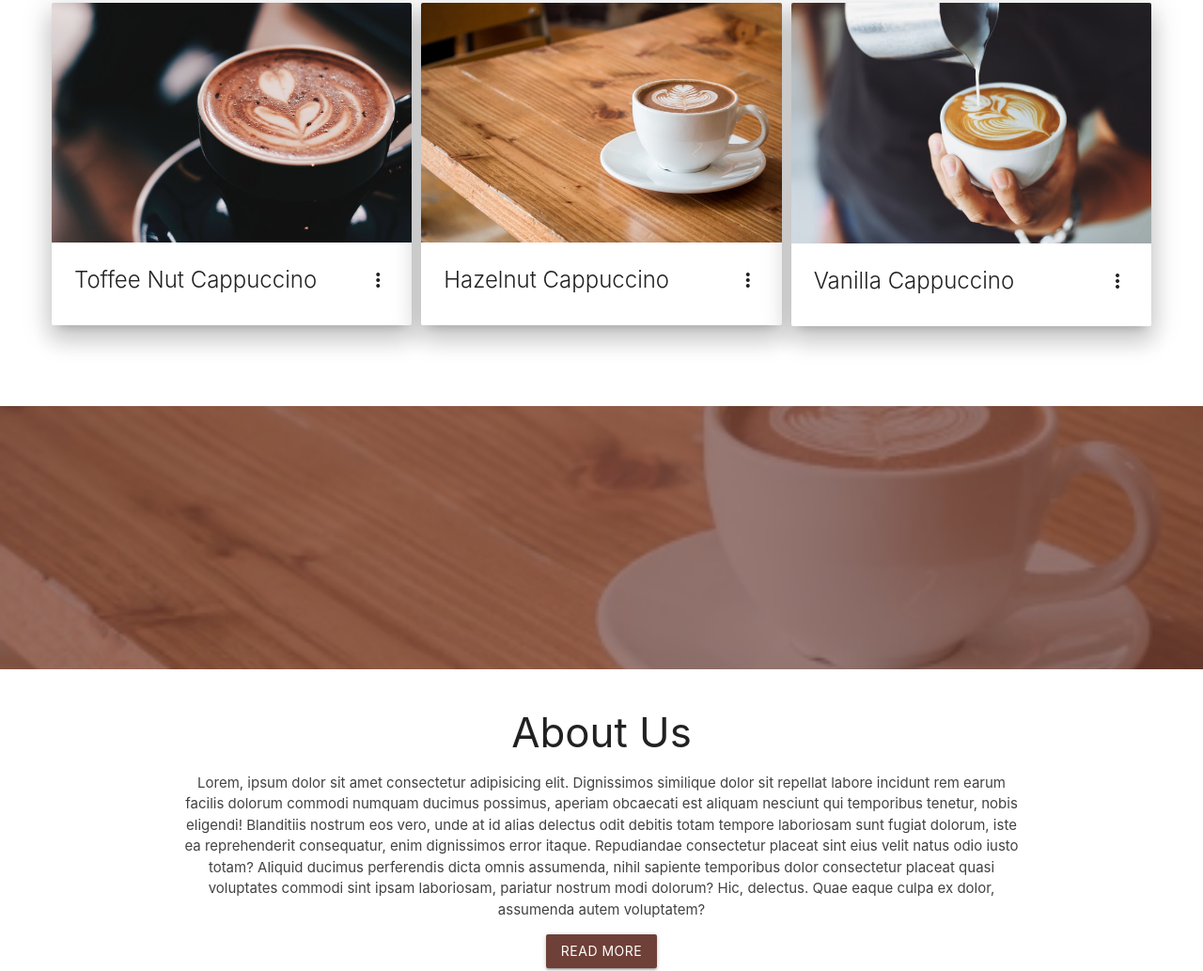
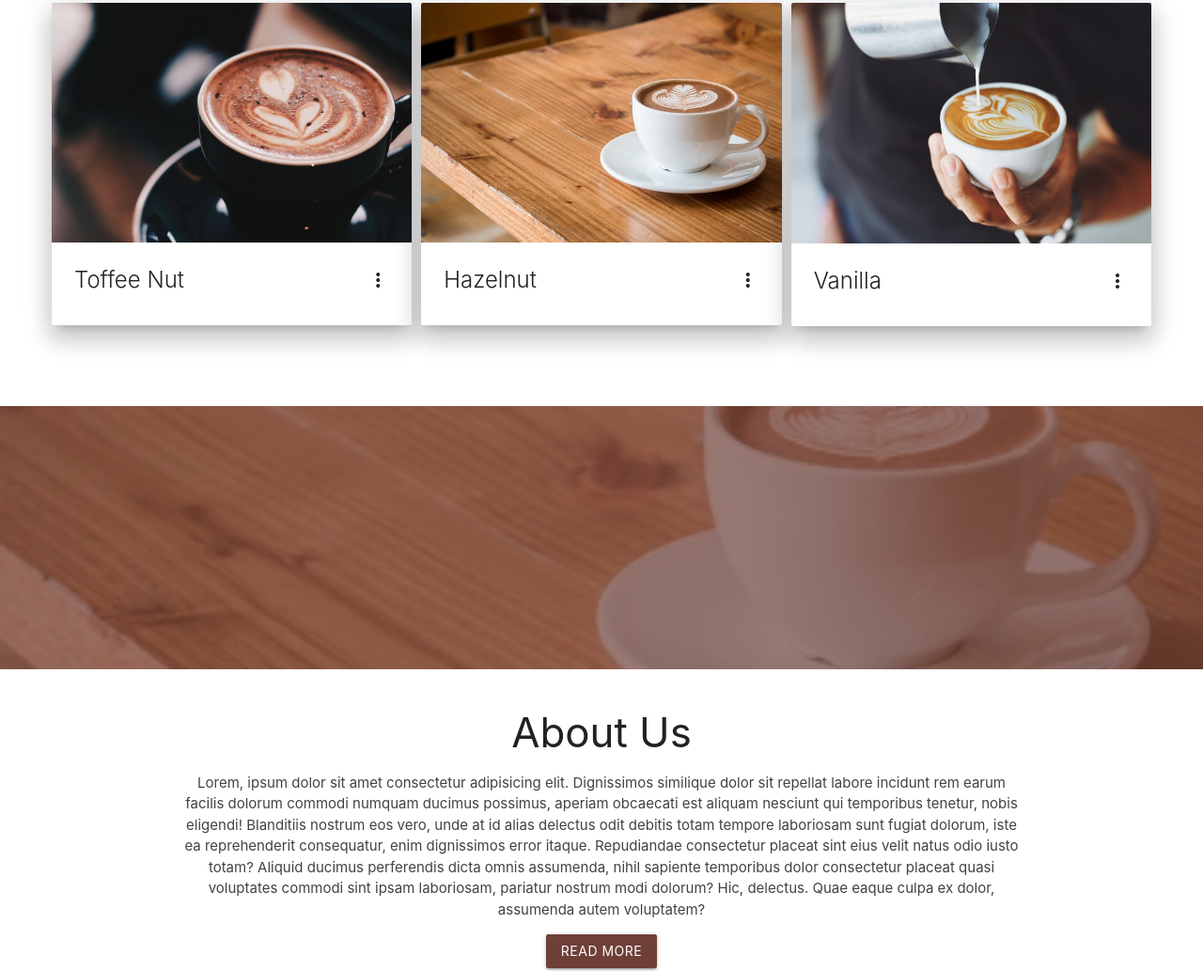
Before and after one commit to aletisunil/cafeking, a plain HTML site: page index.html in a window 1280 px wide. Shown: the part 1033-2066 px from the top of the page at 94% size. Drawn offline with nearby package versions, Linux system fonts and the light colour scheme.

Commit message:
Update index.html

```diff
--- a/index.html
+++ b/index.html
@@ -88,11 +88,11 @@
                   <img class="activator" src="images/item1.jpg">
                 </div>
                 <div class="card-content">
-                  <span class="card-title activator grey-text text-darken-4">Toffee Nut Cappuccino<i class="material-icons right">more_vert</i></span>
+                  <span class="card-title activator grey-text text-darken-4">Toffee Nut<i class="material-icons right">more_vert</i></span>
 
                 </div>
                 <div class="card-reveal">
-                  <span class="card-title grey-text text-darken-4">Toffee Nut Cappuccino<i class="material-icons right">close</i></span>
+                  <span class="card-title grey-text text-darken-4">Toffee Nut<i class="material-icons right">close</i></span>
                   <p>Here is some more information about this product that is only revealed once clicked on.</p>
                 </div>
               </div>
@@ -104,11 +104,11 @@
                   <img class="activator" src="images/item2.jpg">
                 </div>
                 <div class="card-content">
-                  <span class="card-title activator grey-text text-darken-4">Hazelnut Cappuccino<i class="material-icons right">more_vert</i></span>
+                  <span class="card-title activator grey-text text-darken-4">Hazelnut<i class="material-icons right">more_vert</i></span>
 
                 </div>
                 <div class="card-reveal">
-                  <span class="card-title grey-text text-darken-4">Hazelnut Cappuccino<i class="material-icons right">close</i></span>
+                  <span class="card-title grey-text text-darken-4">Hazelnut<i class="material-icons right">close</i></span>
                   <p>Here is some more information about this product that is only revealed once clicked on.</p>
                 </div>
               </div>
@@ -120,11 +120,11 @@
                   <img class="activator" src="images/item3.jpg">
                 </div>
                 <div class="card-content">
-                  <span class="card-title activator grey-text text-darken-4">Vanilla Cappuccino<i class="material-icons right">more_vert</i></span>
+                  <span class="card-title activator grey-text text-darken-4">Vanilla<i class="material-icons right">more_vert</i></span>
 
                 </div>
                 <div class="card-reveal">
-                  <span class="card-title grey-text text-darken-4">Vanilla Cappuccino<i class="material-icons right">close</i></span>
+                  <span class="card-title grey-text text-darken-4">Vanilla<i class="material-icons right">close</i></span>
                   <p>Here is some more information about this product that is only revealed once clicked on.</p>
                 </div>
               </div>
@@ -154,7 +154,7 @@
       <i class="large material-icons icon-coffee">local_dining</i>
     <h5 class="header">Variety of coffee</h5></div>
       <div class="col l4 s12 center" style="padding:50px"><i class="large material-icons icon-coffee">watch_later</i>
-        <h5 class="header">10:00 AM to 11:00 PM</h5></div>
+        <h5 class="header">10 AM - 11 PM</h5></div>
       <div class="col l4 s12 center" style="padding:50px"><i class="large material-icons icon-coffee">favorite</i>
         <h5 class="header">Ambience</h5></div>
       </div>
```
